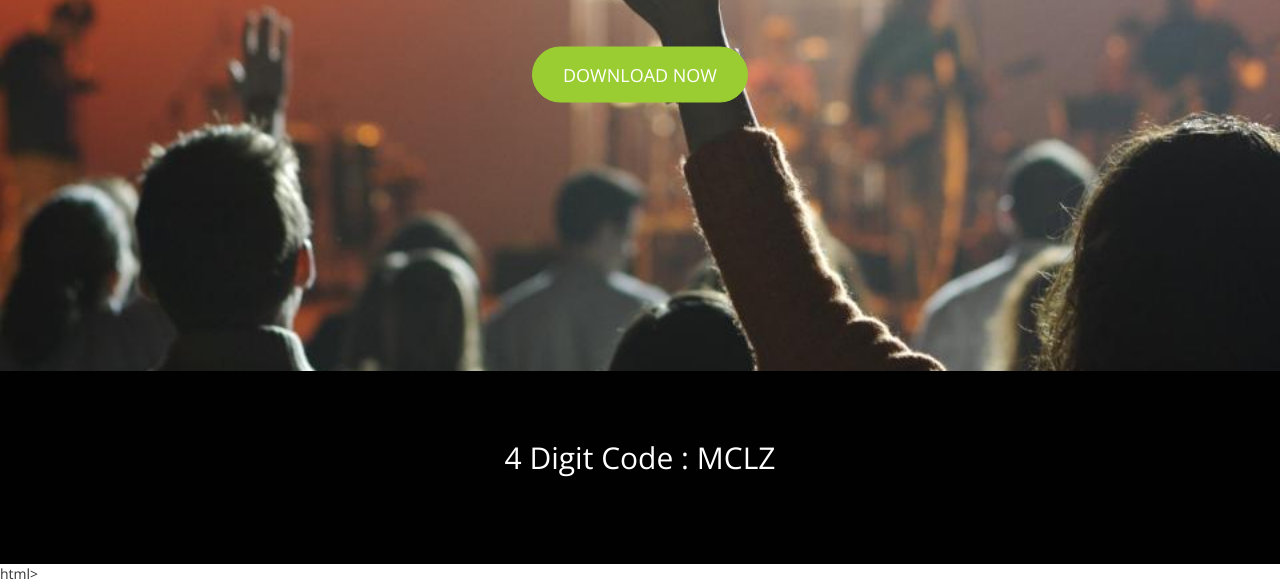
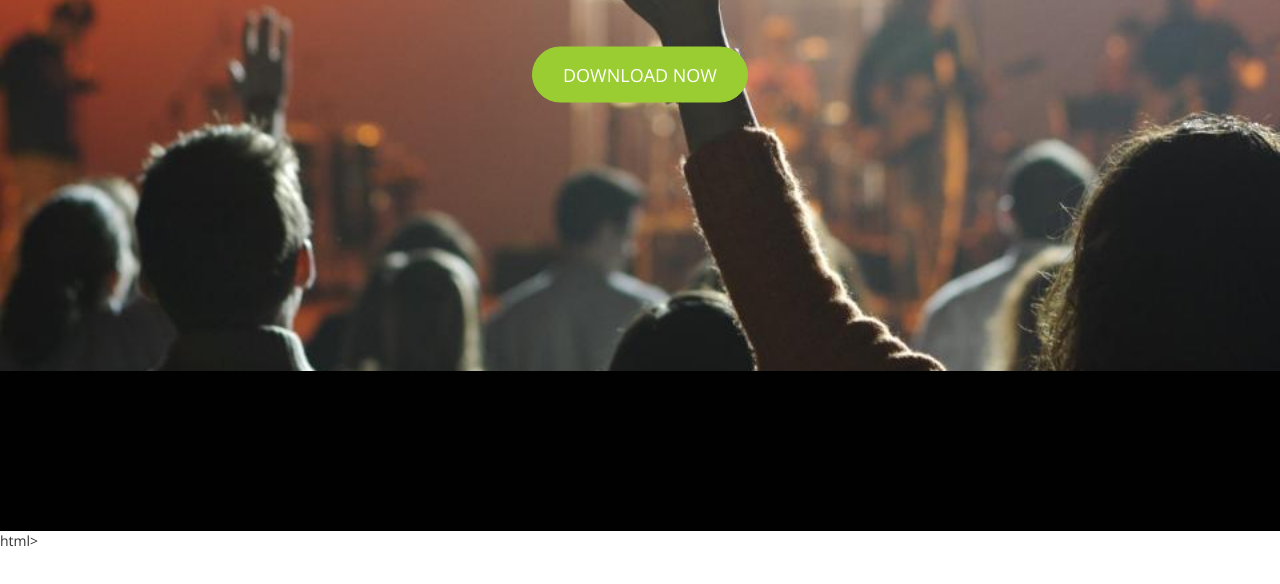
Before and after one commit to jpeg7des/NEETI.CO, a plain HTML site: page index.html in a window 1280 px wide. Shown: the part 429-1013 px from the top of the page. After the commit the page ends 980 px from the top, so only its background shows below. Drawn offline with nearby package versions, Linux system fonts and the light colour scheme.

Commit message:
Updated 4 digit code

```diff
--- a/index.html
+++ b/index.html
@@ -79,7 +79,7 @@ j=d.createElement(s),dl=l!='dataLayer'?'&l='+l:'';j.async=true;j.src=
         <div class="container">
             <div class="row">
                 <div class="col-lg-8 col-lg-offset-2">
-                    <h2 class="section-heading">4 Digit Code : MCLZ</h2>
+                    <h2 class="section-heading"></h2>
                     <p class="text-light"></p>
                 </div>
             </div>
```
